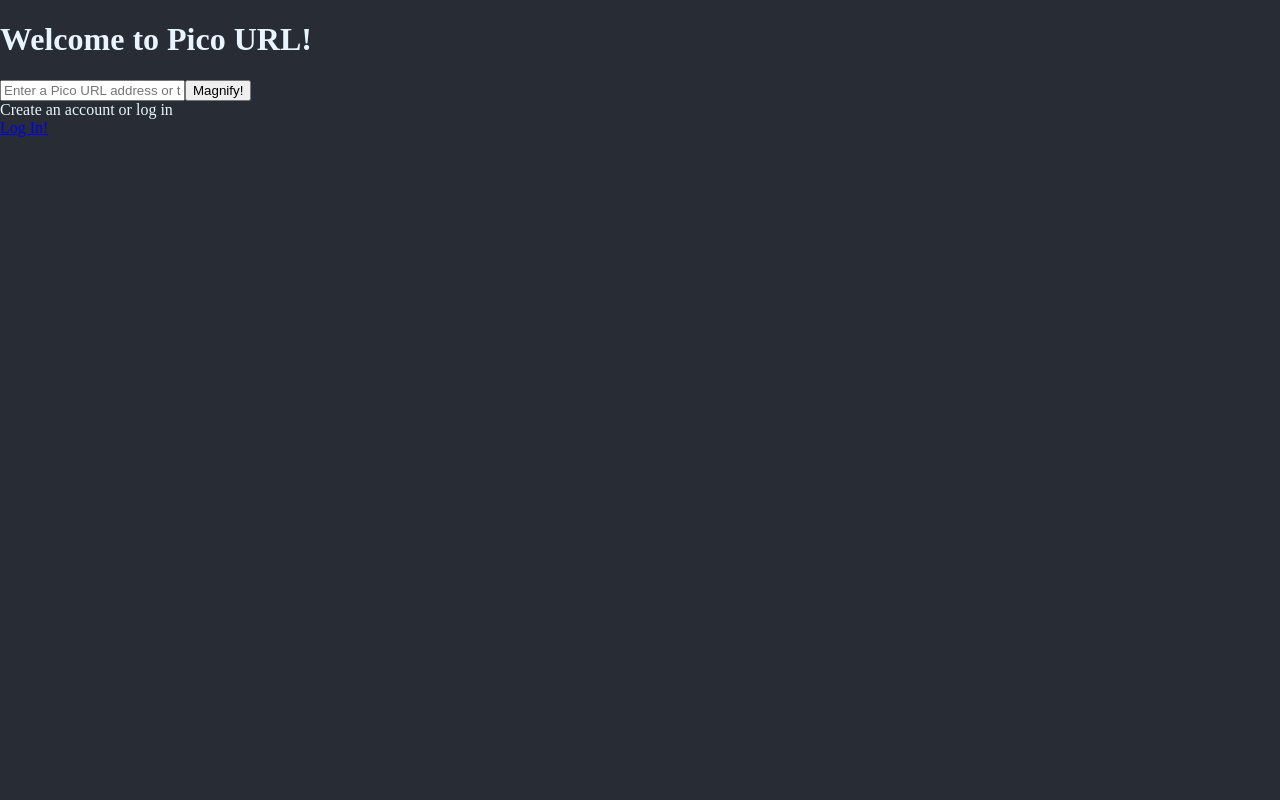
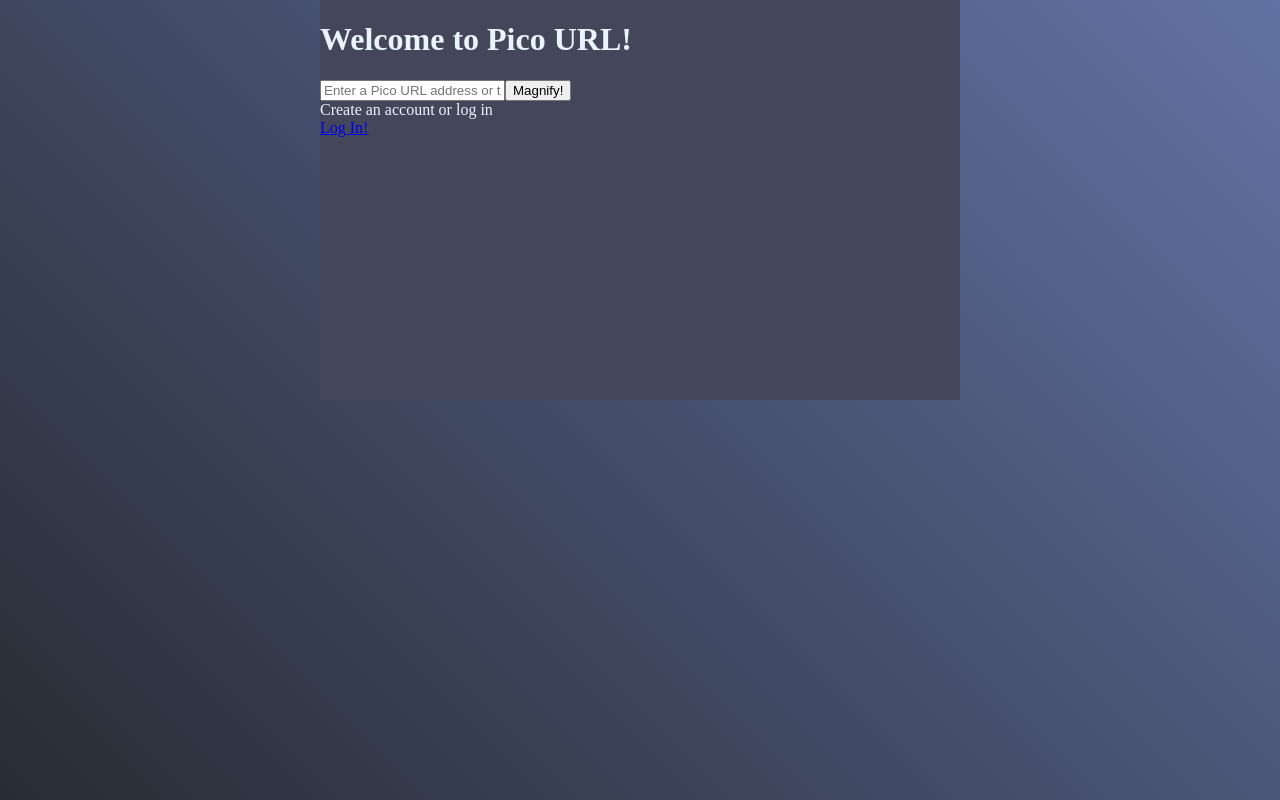
Before and after one commit to eduardpeters/pico-url-frontend, a React (Create React App) app: page / in a window 1280 px wide. Built offline with nearby package versions, Linux system fonts and the light colour scheme; no server answers.

Commit message:
Restructured assets to styles

```diff
--- a/src/assets/styles/App.css
+++ /dev/null
@@ -1,3 +0,0 @@
-.App {
-    text-align: center;
-}
--- a/src/assets/styles/index.css
+++ /dev/null
@@ -1,5 +0,0 @@
-body {
-    background-color: #282c34;
-    color: #e9f4fe;
-    margin: 0;
-}
--- a/src/components/Root.tsx
+++ b/src/components/Root.tsx
@@ -1,13 +1,16 @@
 import { Link } from "react-router-dom";
 import RedirectForm from "./RedirectForm";
+import "../styles/Root.css";
 
 function Root() {
     return (
         <div className="Root">
-            <h1>Welcome to Pico URL!</h1>
-            <RedirectForm />
-            <div>Create an account or log in</div>
-        <Link to="/login">Log In!</Link>
+            <div className="root__content">
+                <h1>Welcome to Pico URL!</h1>
+                <RedirectForm />
+                <div>Create an account or log in</div>
+                <Link to="/login">Log In!</Link>
+            </div>
         </div>
     );
 }
--- a/src/index.tsx
+++ b/src/index.tsx
@@ -2,7 +2,7 @@
 import ReactDOM from 'react-dom/client';
 import { BrowserRouter } from 'react-router-dom';
 import App from './App';
-import './assets/styles/index.css';
+import './styles/index.css';
 
 const root = ReactDOM.createRoot(
     document.getElementById('root') as HTMLElement
--- /dev/null
+++ b/src/styles/Root.css
@@ -0,0 +1,12 @@
+.Root {
+    display: flex;
+    flex-flow: row nowrap;
+    width: 100%;
+    justify-content: center;
+}
+
+.root__content {
+    background-color: #44475a;
+    height: 50vh;
+    width: 50vw;
+}
--- /dev/null
+++ b/src/styles/index.css
@@ -0,0 +1,9 @@
+body {
+    background-image: linear-gradient(45deg, #282c34, #6272a4);
+    background-size: auto;
+    background-color: #282c34;
+    color: #e9f4fe;
+    margin: 0;
+    width: 100vw;
+    height: 100vh;
+}
```
